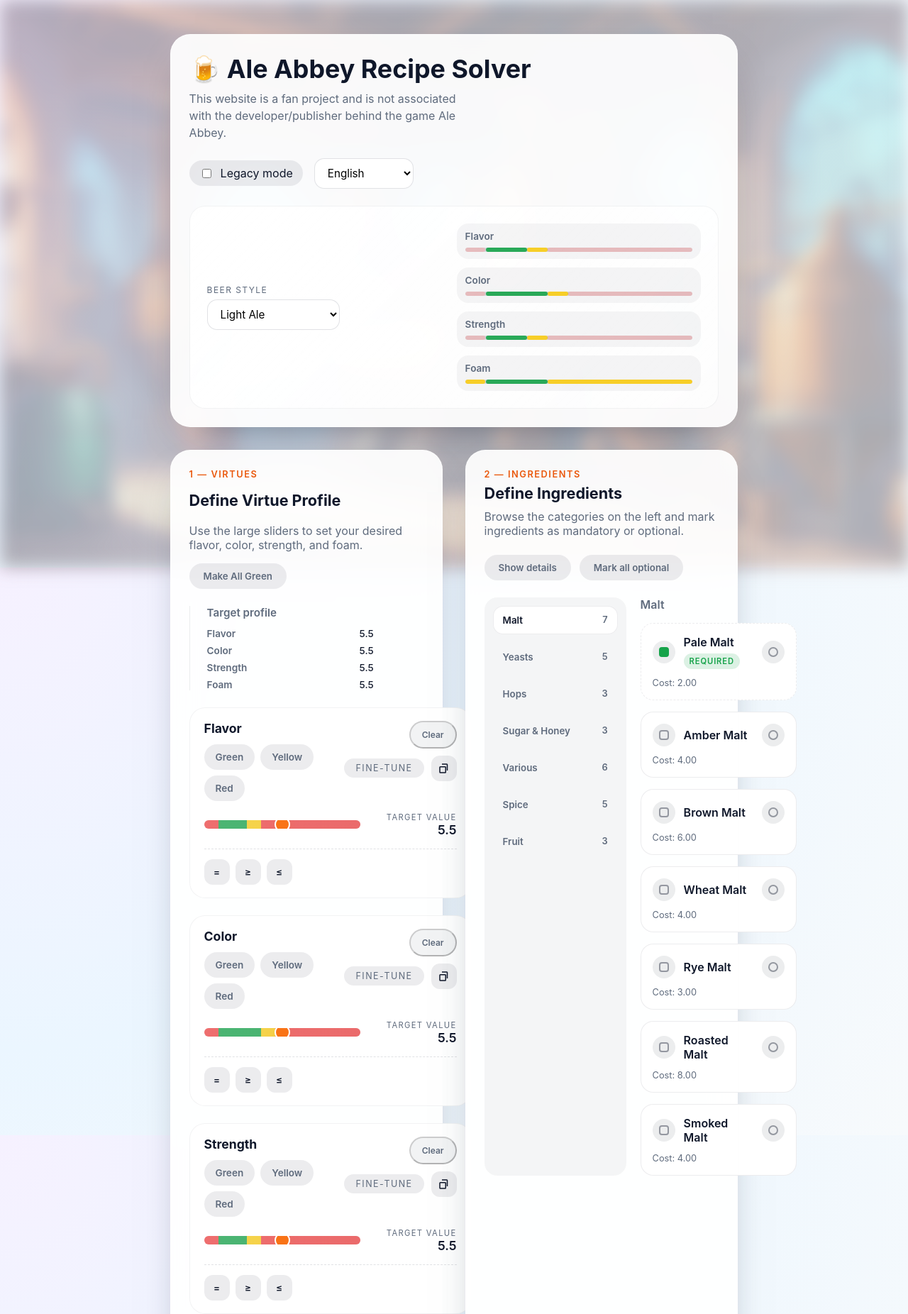
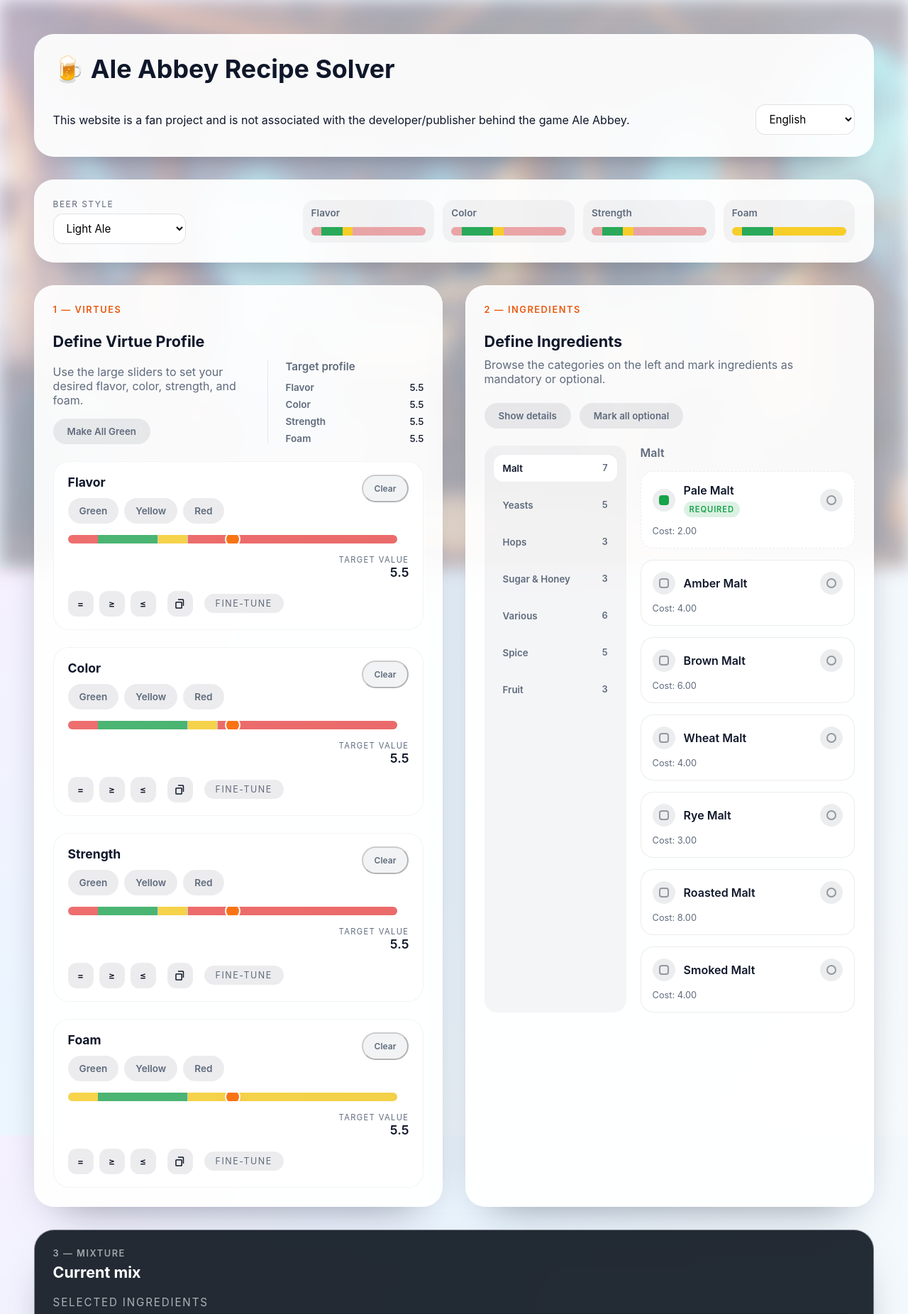
Before and after one commit to wojoeraf/AleAbbeyBeerCalculator, a Flask app: page / in a window 1280 px wide. Shown: the top 1852 px of the page at 71% size. Run offline with Flask 3, Linux system fonts and the light colour scheme.

Commit message:
Improving UI

```diff
--- a/static/solver.js
+++ b/static/solver.js
@@ -1500,6 +1500,7 @@ const initSolver = () => {
         sliderSingleContainer.hidden = showRange;
       }
       if (showRange) {
+        sliderRangeContainer.classList.add('slider-value-range');
         if (sliderMinValueEl) {
           sliderMinValueEl.textContent = formatSliderValue(clampSliderValue(storedValues.ge));
         }
@@ -1507,6 +1508,7 @@ const initSolver = () => {
           sliderMaxValueEl.textContent = formatSliderValue(clampSliderValue(storedValues.le));
         }
       } else if (sliderSingleValueEl) {
+        sliderRangeContainer.classList.remove('slider-value-range');
         let displayValue;
         if (eq) {
           displayValue = storedValues.eq;
@@ -1518,6 +1520,8 @@ const initSolver = () => {
           displayValue = storedValues.eq;
         }
         sliderSingleValueEl.textContent = formatSliderValue(clampSliderValue(displayValue));
+      } else {
+        sliderRangeContainer.classList.remove('slider-value-range');
       }
       updateTargetSummaryValue();
     };
--- a/static/styles.css
+++ b/static/styles.css
@@ -20,9 +20,9 @@
   --slider-green: #16a34a;
   --slider-yellow: #facc15;
   --slider-red: #ef4444;
-  --slider-green-muted: rgba(22, 163, 74, 0.28);
-  --slider-yellow-muted: rgba(250, 204, 21, 0.28);
-  --slider-red-muted: rgba(239, 68, 68, 0.28);
+  --slider-green-muted: rgba(22, 163, 74, 0.42);
+  --slider-yellow-muted: rgba(250, 204, 21, 0.42);
+  --slider-red-muted: rgba(250, 68, 68, 0.42);
   --slider-neutral: rgba(15, 23, 42, 0.18);
   --metric-bar: linear-gradient(90deg, rgba(15, 23, 42, 0.08), rgba(15, 23, 42, 0.22));
   --metric-highlight: rgba(249, 115, 22, 0.25);
@@ -58,7 +58,7 @@ body.legacy-mode {
 }
 
 .page {
-  max-width: min(70vw, 1440px);
+  max-width: max(70vw, 1440px);
   margin: 0 auto;
   padding: 48px clamp(16px, 4vw, 48px) 64px;
   display: flex;
@@ -91,7 +91,7 @@ body.legacy-mode {
   display: flex;
   flex-wrap: wrap;
   justify-content: space-between;
-  gap: 24px;
+  gap: 1em;
   align-items: center;
 }
 
@@ -170,13 +170,6 @@ button {
   accent-color: var(--accent);
 }
 
-.lab-header__band {
-  border-radius: 22px;
-  padding: clamp(16px, 3vw, 24px);
-  background: linear-gradient(135deg, rgba(255, 255, 255, 0.92), rgba(255, 255, 255, 0.65));
-  border: 1px solid rgba(15, 23, 42, 0.05);
-}
-
 .lab-header__band-inner {
   display: grid;
   grid-template-columns: minmax(220px, 320px) 1fr;
@@ -211,7 +204,7 @@ button {
   background: rgba(15, 23, 42, 0.04);
   display: flex;
   flex-direction: column;
-  gap: 8px;
+  gap: 12px;
 }
 
 .style-ghost__label {
@@ -229,7 +222,7 @@ button {
 .style-ghost__track {
   position: relative;
   flex: 1;
-  height: 6px;
+  height: 12px;
   border-radius: 999px;
   background: var(--ghost-track);
   overflow: hidden;
@@ -241,9 +234,9 @@ button {
   bottom: 0;
   left: 0;
   width: 0;
-  border-radius: inherit;
+  /*border-radius: inherit;*/
   background: var(--segment-color, var(--slider-neutral));
-  box-shadow: 0 0 0 1px rgba(15, 23, 42, 0.05);
+  /*box-shadow: 0 0 0 1px rgba(15, 23, 42, 0.05);*/
   min-width: 2px;
   opacity: 0.9;
   transition: opacity 0.2s ease;
@@ -316,7 +309,7 @@ button {
 }
 
 .phase-card__header-main {
-  flex: 1 1 320px;
+  flex: 1 1 150px;
   display: flex;
   flex-direction: column;
   gap: 16px;
@@ -346,7 +339,7 @@ button {
 }
 
 .phase-card__title {
-  margin: 6px 0 0;
+  margin: 0 0 0;
   font-size: clamp(1.35rem, 1.6vw, 1.75rem);
   font-weight: 700;
 }
@@ -358,7 +351,7 @@ button {
 }
 
 .target-summary {
-  flex: 0 1 260px;
+  flex: 0 1 220px;
   min-width: 220px;
   max-width: 100%;
   border-left: 1px solid rgba(15, 23, 42, 0.08);
@@ -366,6 +359,7 @@ button {
   display: flex;
   flex-direction: column;
   gap: 12px;
+  margin-top: auto;
 }
 
 .target-summary h3 {
@@ -588,8 +588,8 @@ button {
 }
 
 .attr-card__advanced {
-  border-top: 1px dashed rgba(15, 23, 42, 0.12);
-  padding-top: 14px;
+  /*border-top: 1px dashed rgba(15, 23, 42, 0.12);*/
+  /*padding-top: 14px;*/
   display: flex;
   justify-content: flex-start;
   align-items: center;
@@ -937,7 +937,7 @@ button {
 }
 
 .mix-summary__title {
-  margin: 0;
+  margin: 0 0 6px;
   font-size: 0.95rem;
   text-transform: uppercase;
   letter-spacing: 0.12em;
--- a/templates/index.html
+++ b/templates/index.html
@@ -10,16 +10,21 @@
 <body>
 <div class="page" data-page-shell>
     <header class="lab-header card">
-        <div class="lab-header__top">
         <div class="lab-header__titles">
             <h1>{{ ui.header_title }}</h1>
+        </div>
+        <div class="lab-header__top">
+            <div>
                 <p>{{ ui.header_description }}</p>
             </div>
+            <div class="support-buttons">
+                <script type="text/javascript" src="https://cdnjs.buymeacoffee.com/1.0.0/button.prod.min.js" data-name="bmc-button" data-slug="honigbartstudios" data-color="#FFDD00" data-emoji="🍻" data-font="Cookie" data-text="Buy me an Ale" data-outline-color="#000000" data-font-color="#000000" data-coffee-color="#ffffff"></script>
+            </div>
             <div class="lab-header__controls">
-                <label class="legacy-mode-toggle" title="{{ ui.legacy_mode_hint }}">
-                    <input type="checkbox" data-legacy-toggle>
-                    <span>{{ ui.legacy_mode_label }}</span>
-                </label>
+{#                <label class="legacy-mode-toggle" title="{{ ui.legacy_mode_hint }}">#}
+{#                    <input type="checkbox" data-legacy-toggle>#}
+{#                    <span>{{ ui.legacy_mode_label }}</span>#}
+{#                </label>#}
                 <form class="language-switcher" method="get">
                     <div class="language-switcher-controls">
                         <select id="language-select" name="lang" onchange="this.form.submit()">
@@ -35,7 +40,8 @@
                 </form>
             </div>
         </div>
-        <div class="lab-header__band" data-style-band>
+    </header>
+    <div class="lab-header__band card" data-style-band>
         <div class="lab-header__band-inner">
             <label class="band-style-picker">
                 <span class="label">{{ ui.field_style }}</span>
@@ -59,7 +65,6 @@
             </div>
         </div>
     </div>
-    </header>
 
     <form class="lab-form" id="solver-form" data-solver-form>
         <input type="hidden" name="lang" value="{{ lang }}">
@@ -68,10 +73,10 @@
 
         <div class="lab-layout" data-lab-layout>
             <section class="phase-card card phase-card--attributes" data-phase="attributes">
+                            <p class="phase-card__step">{{ ui.phase_attributes_step }}</p>
                 <header class="phase-card__header">
                     <div class="phase-card__header-main">
                         <div class="phase-card__intro">
-                            <p class="phase-card__step">{{ ui.phase_attributes_step }}</p>
                             <h2 class="phase-card__title">{{ ui.phase_attributes_title }}</h2>
                             <p class="phase-card__hint">{{ ui.phase_attributes_hint }}</p>
                         </div>
@@ -117,13 +122,6 @@
                                     <button type="button" class="chip chip-clear" data-clear-color title="{{ ui.button_clear_color }}">
                                         <span>{{ ui.button_clear_color }}</span>
                                     </button>
-                                    <button type="button" class="attr-card__fine-toggle" data-attr-fine-toggle>{{ ui.phase_attributes_fine_tune }}</button>
-                                    <button type="button" class="icon-btn" data-copy-attr aria-label="{{ ui.button_copy_attr }}" title="{{ ui.button_copy_attr }}">
-                                        <svg viewBox="0 0 24 24" aria-hidden="true" focusable="false">
-                                            <path d="M8 3h9a2 2 0 0 1 2 2v11h-2V5H8z"/>
-                                            <path d="M5 8h9a2 2 0 0 1 2 2v9a2 2 0 0 1-2 2H5a2 2 0 0 1-2-2v-9a2 2 0 0 1 2-2zm0 2v9h9v-9z"/>
-                                        </svg>
-                                    </button>
                                 </div>
                             </header>
                             <div class="attr-card__body" data-slider-area data-mode="{{ constraint.mode }}">
@@ -131,6 +129,7 @@
                                     <div class="range-slider" data-attr-range data-slider aria-label="{{ attr_labels[a] }}">
                                         <button type="button" class="range-slider-thumb" data-slider-thumb="min" data-initial-value="{{ constraint.min if constraint.min else '%.1f'|format(slider_value) }}" aria-label="{{ attr_labels[a] }}"></button>
                                         <button type="button" class="range-slider-thumb" data-slider-thumb="max" data-initial-value="{{ constraint.max if constraint.max else '%.1f'|format(slider_value) }}" aria-label="{{ attr_labels[a] }}"></button>
+                                    </div>
                                 </div>
                                 <div class="attr-card__value" data-slider-display>
                                     <div class="slider-value slider-value--single" data-slider-single>
@@ -148,13 +147,19 @@
                                         </div>
                                     </div>
                                 </div>
-                                </div>
                                 <div class="attr-card__advanced" data-attr-advanced hidden>
                                     <div class="mode-toggle" role="group" aria-label="{{ ui.label_mode }}">
                                         <button type="button" class="mode-btn" data-mode-btn data-mode="eq" aria-label="{{ mode_labels.get('eq', '=') }}" title="{{ mode_labels.get('eq', '=') }}" aria-pressed="{{ 'true' if constraints[a].mode == 'eq' else 'false' }}">=</button>
                                         <button type="button" class="mode-btn" data-mode-btn data-mode="ge" aria-label="{{ mode_labels.get('ge', '≥') }}" title="{{ mode_labels.get('ge', '≥') }}" aria-pressed="{{ 'true' if constraints[a].mode in ['ge', 'between'] else 'false' }}">≥</button>
                                         <button type="button" class="mode-btn" data-mode-btn data-mode="le" aria-label="{{ mode_labels.get('le', '≤') }}" title="{{ mode_labels.get('le', '≤') }}" aria-pressed="{{ 'true' if constraints[a].mode in ['le', 'between'] else 'false' }}">≤</button>
                                     </div>
+                                    <button type="button" class="icon-btn" data-copy-attr aria-label="{{ ui.button_copy_attr }}" title="{{ ui.button_copy_attr }}">
+                                        <svg viewBox="0 0 24 24" aria-hidden="true" focusable="false">
+                                            <path d="M8 3h9a2 2 0 0 1 2 2v11h-2V5H8z"/>
+                                            <path d="M5 8h9a2 2 0 0 1 2 2v9a2 2 0 0 1-2 2H5a2 2 0 0 1-2-2v-9a2 2 0 0 1 2-2zm0 2v9h9v-9z"/>
+                                        </svg>
+                                    </button>
+                                    <button type="button" class="attr-card__fine-toggle" data-attr-fine-toggle>{{ ui.phase_attributes_fine_tune }}</button>
                                 </div>
                             </div>
                             <input type="hidden" name="mode_{{ a }}" value="{{ constraint.mode }}" data-mode-input>
@@ -166,9 +171,9 @@
             </section>
 
             <section class="phase-card card phase-card--ingredients" data-phase="ingredients">
+                <p class="phase-card__step">{{ ui.phase_ingredients_step }}</p>
                 <header class="phase-card__header">
                     <div>
-                        <p class="phase-card__step">{{ ui.phase_ingredients_step }}</p>
                         <h2 class="phase-card__title">{{ ui.phase_ingredients_title }}</h2>
                         <p class="phase-card__hint">{{ ui.phase_ingredients_hint }}</p>
                     </div>
```
Also changed, not shown: other parts of static/styles.css (+37 -22 lines). Lines whose indentation alone changed are shown as unchanged.
